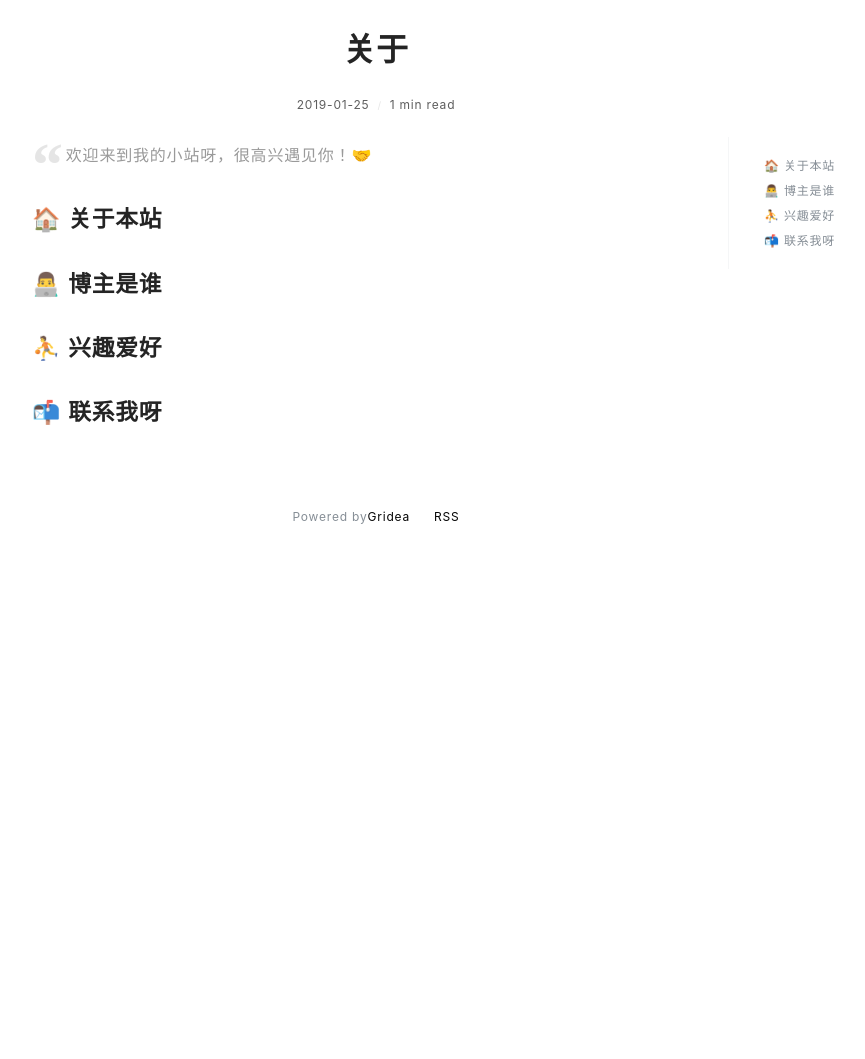
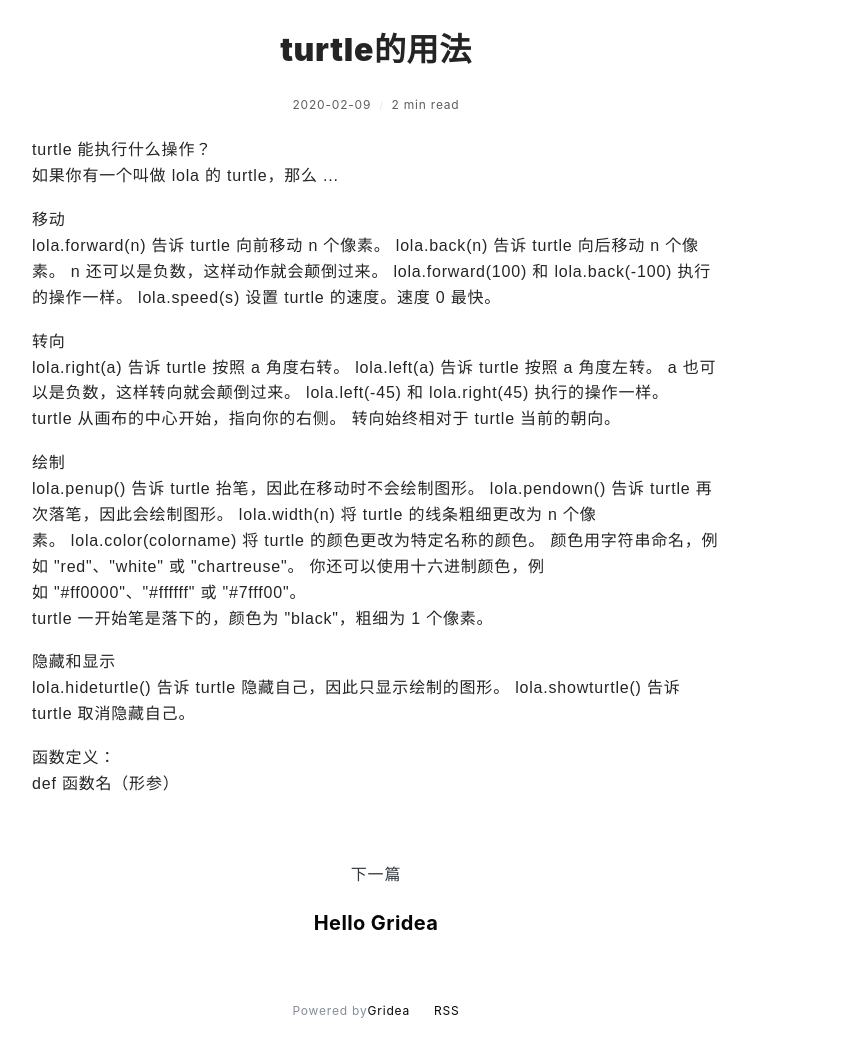
Before and after one commit to randomassortment/randomassortment.github.io, a plain HTML site: page post/turtle-de-yong-fa/index.html in a window 1280 px wide. Shown: the part 448-1507 px from the top of the page, without its empty margins (264-1129 px from the left). Before the commit the page ends 1013 px from the top, so only its background shows below. Drawn offline with nearby package versions, Linux system fonts and the light colour scheme; some icons are missing; a web font is replaced by a local one.

Commit message:
update from gridea: 2020-02-09 20:10:14

```diff
--- a/post/about/index.html
+++ b/post/turtle-de-yong-fa/index.html
@@ -2,23 +2,19 @@
   <head>
     <meta charset="utf-8" />
 <meta name="viewport" content="width=device-width, initial-scale=1" />
-<title>关于 | Gridea</title>
-<link rel="shortcut icon" href="https://randomassortment.github.io/favicon.ico?v=1580718056166">
+<title>turtle的用法 | Gridea</title>
+<link rel="shortcut icon" href="https://randomassortment.github.io/favicon.ico?v=1581250201965">
 <link href="https://cdn.remixicon.com/releases/v2.1.0/remixicon.css" rel="stylesheet">
 <link rel="stylesheet" href="https://randomassortment.github.io/styles/main.css">
-<link rel="alternate" type="application/atom+xml" title="关于 | Gridea - Atom Feed" href="https://randomassortment.github.io/atom.xml">
+<link rel="alternate" type="application/atom+xml" title="turtle的用法 | Gridea - Atom Feed" href="https://randomassortment.github.io/atom.xml">
 <link rel="stylesheet" href="https://fonts.googleapis.com/css?family=Droid+Serif:400,700">
 
 
 
-    <meta name="description" content="
-欢迎来到我的小站呀，很高兴遇见你！🤝
-
-🏠 关于本站
-👨‍💻 博主是谁
-⛹ 兴趣爱好
-📬 联系我呀
-..." />
+    <meta name="description" content="turtle 能执行什么操作？
+如果你有一个叫做 lola 的 turtle，那么 ...
+移动
+lola.forward(n) 告诉 turtle 向前移动 n 个像素。 lola.back(n) 告诉 turtle 向后移动 n 个像素..." />
     <meta name="keywords" content="" />
     <link rel="stylesheet" href="https://cdnjs.cloudflare.com/ajax/libs/KaTeX/0.10.0/katex.min.css">
     <script src="https://cdn.bootcss.com/highlight.js/9.12.0/highlight.min.js"></script>
@@ -28,7 +24,7 @@
       <div class="main-content">
         <div class="site-header">
   <a href="https://randomassortment.github.io">
-  <img class="avatar" src="https://randomassortment.github.io/images/avatar.png?v=1580718056166" alt="">
+  <img class="avatar" src="https://randomassortment.github.io/images/avatar.png?v=1581250201965" alt="">
   </a>
   <h1 class="site-title">
     Gridea
@@ -81,46 +77,52 @@
         <div class="post-detail">
           <article class="post">
             <h2 class="post-title">
-              关于
+              turtle的用法
             </h2>
             <div class="post-info">
               <span>
-                2019-01-25
+                2020-02-09
               </span>
               <span>
-                1 min read
+                2 min read
               </span>
 
             </div>
 
             <div class="post-content-wrapper">
               <div class="post-content">
-                <blockquote>
-<p>欢迎来到我的小站呀，很高兴遇见你！🤝</p>
-</blockquote>
-<h2 id="关于本站">🏠 关于本站</h2>
-<h2 id="博主是谁">👨‍💻 博主是谁</h2>
-<h2 id="兴趣爱好">⛹ 兴趣爱好</h2>
-<h2 id="联系我呀">📬 联系我呀</h2>
+                <p>turtle 能执行什么操作？<br>
+如果你有一个叫做 lola 的 turtle，那么 ...</p>
+<p>移动<br>
+lola.forward(n) 告诉 turtle 向前移动 n 个像素。 lola.back(n) 告诉 turtle 向后移动 n 个像素。 n 还可以是负数，这样动作就会颠倒过来。 lola.forward(100) 和 lola.back(-100) 执行的操作一样。 lola.speed(s) 设置 turtle 的速度。速度 0 最快。</p>
+<p>转向<br>
+lola.right(a) 告诉 turtle 按照 a 角度右转。 lola.left(a) 告诉 turtle 按照 a 角度左转。 a 也可以是负数，这样转向就会颠倒过来。 lola.left(-45) 和 lola.right(45) 执行的操作一样。<br>
+turtle 从画布的中心开始，指向你的右侧。 转向始终相对于 turtle 当前的朝向。</p>
+<p>绘制<br>
+lola.penup() 告诉 turtle 抬笔，因此在移动时不会绘制图形。 lola.pendown() 告诉 turtle 再次落笔，因此会绘制图形。 lola.width(n) 将 turtle 的线条粗细更改为 n 个像素。 lola.color(colorname) 将 turtle 的颜色更改为特定名称的颜色。 颜色用字符串命名，例如 &quot;red&quot;、&quot;white&quot; 或 &quot;chartreuse&quot;。 你还可以使用十六进制颜色，例如 &quot;#ff0000&quot;、&quot;#ffffff&quot; 或 &quot;#7fff00&quot;。<br>
+turtle 一开始笔是落下的，颜色为 &quot;black&quot;，粗细为 1 个像素。</p>
+<p>隐藏和显示<br>
+lola.hideturtle() 告诉 turtle 隐藏自己，因此只显示绘制的图形。 lola.showturtle() 告诉 turtle 取消隐藏自己。</p>
+<p>函数定义：<br>
+def 函数名（形参）</p>
 
               </div>
               <div class="toc-container">
-                <ul class="markdownIt-TOC">
-<li>
-<ul>
-<li><a href="#%E5%85%B3%E4%BA%8E%E6%9C%AC%E7%AB%99">🏠 关于本站</a></li>
-<li><a href="#%E5%8D%9A%E4%B8%BB%E6%98%AF%E8%B0%81">👨‍💻 博主是谁</a></li>
-<li><a href="#%E5%85%B4%E8%B6%A3%E7%88%B1%E5%A5%BD">⛹ 兴趣爱好</a></li>
-<li><a href="#%E8%81%94%E7%B3%BB%E6%88%91%E5%91%80">📬 联系我呀</a></li>
-</ul>
-</li>
-</ul>
 
               </div>
             </div>
           </article>
         </div>
 
+
+          <div class="next-post">
+            <div class="next">下一篇</div>
+            <a href="https://randomassortment.github.io/post/hello-gridea">
+              <h3 class="post-title">
+                Hello Gridea
+              </h3>
+            </a>
+          </div>
 
 
 
```
Also changed, not shown: archives/index.html (+18 -2 lines), atom.xml (+23 -1 lines), index.html (+21 -2 lines), post/hello-gridea/index.html (+2 -2 lines), tag/zFsfc5SZ7/index.html (+2 -2 lines), tags/index.html (+2 -2 lines).
